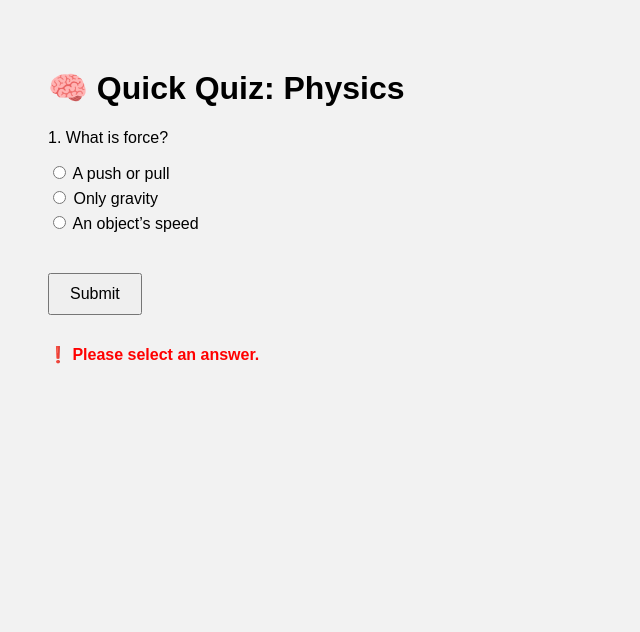
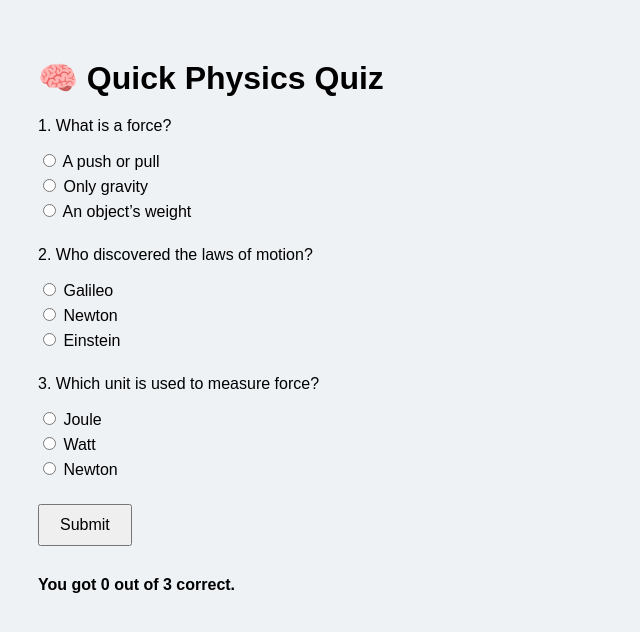
Before and after one commit to luisgallardo1020/myquizzsite, a plain HTML site: page index.html in a window 1280 px wide. Both pictures are taken after a click on the button "Submit". Shown: the whole page, without its empty margins (0-640 px from the left). Drawn offline with Linux system fonts and the light colour scheme.

Commit message:
Update index.html

```diff
--- a/index.html
+++ b/index.html
@@ -4,61 +4,60 @@
   <meta charset="UTF-8">
   <title>Mini Quiz</title>
   <style>
-    body {
-      font-family: sans-serif;
-      background-color: #f2f2f2;
-      padding: 40px;
-    }
-    .question {
-      margin-bottom: 20px;
-    }
-    .option {
-      display: block;
-      margin: 5px 0;
-    }
-    button {
-      margin-top: 20px;
-      padding: 10px 20px;
-      font-size: 16px;
-    }
-    #result {
-      margin-top: 30px;
-      font-weight: bold;
-    }
+    body { font-family: sans-serif; padding: 30px; background: #eef2f5; }
+    h1 { margin-bottom: 20px; }
+    .question { margin-bottom: 25px; }
+    .option { display: block; margin: 5px 0; }
+    button { padding: 10px 20px; font-size: 16px; }
+    #result { margin-top: 30px; font-weight: bold; }
   </style>
 </head>
 <body>
 
-  <h1>🧠 Quick Quiz: Physics</h1>
+  <h1>🧠 Quick Physics Quiz</h1>
 
-  <div class="question">
-    <p>1. What is force?</p>
+  <div class="question" data-answer="a">
+    <p>1. What is a force?</p>
     <label class="option"><input type="radio" name="q1" value="a"> A push or pull</label>
     <label class="option"><input type="radio" name="q1" value="b"> Only gravity</label>
-    <label class="option"><input type="radio" name="q1" value="c"> An object’s speed</label>
+    <label class="option"><input type="radio" name="q1" value="c"> An object’s weight</label>
   </div>
 
-  <button onclick="checkAnswer()">Submit</button>
+  <div class="question" data-answer="b">
+    <p>2. Who discovered the laws of motion?</p>
+    <label class="option"><input type="radio" name="q2" value="a"> Galileo</label>
+    <label class="option"><input type="radio" name="q2" value="b"> Newton</label>
+    <label class="option"><input type="radio" name="q2" value="c"> Einstein</label>
+  </div>
+
+  <div class="question" data-answer="c">
+    <p>3. Which unit is used to measure force?</p>
+    <label class="option"><input type="radio" name="q3" value="a"> Joule</label>
+    <label class="option"><input type="radio" name="q3" value="b"> Watt</label>
+    <label class="option"><input type="radio" name="q3" value="c"> Newton</label>
+  </div>
+
+  <button onclick="checkAnswers()">Submit</button>
   <p id="result"></p>
 
   <script>
-    function checkAnswer() {
-      const selected = document.querySelector('input[name="q1"]:checked');
+    function checkAnswers() {
+      const questions = document.querySelectorAll('.question');
+      let score = 0;
+
+      questions.forEach((question, index) => {
+        const name = "q" + (index + 1);
+        const selected = document.querySelector(`input[name="${name}"]:checked`);
+        const correct = question.dataset.answer;
+
+        if (selected && selected.value === correct) {
+          score++;
+        }
+      });
+
       const result = document.getElementById('result');
-
-      if (!selected) {
-        result.textContent = "❗ Please select an answer.";
-        result.style.color = "red";
-        return;
-      }
-
-      if (selected.value === "a") {
-        result.textContent = "✅ Correct! Force is a push or pull.";
-        result.style.color = "green";
-      } else {
-        result.textContent = "❌ Incorrect. Try again.";
-        result.style.color = "red";
-      }
+      result.textContent = `You got ${score} out of ${questions.length} correct.`;
+      result.style.color = score === questions.length ? 'green' : 'black';
     }
   </script>
 
```
